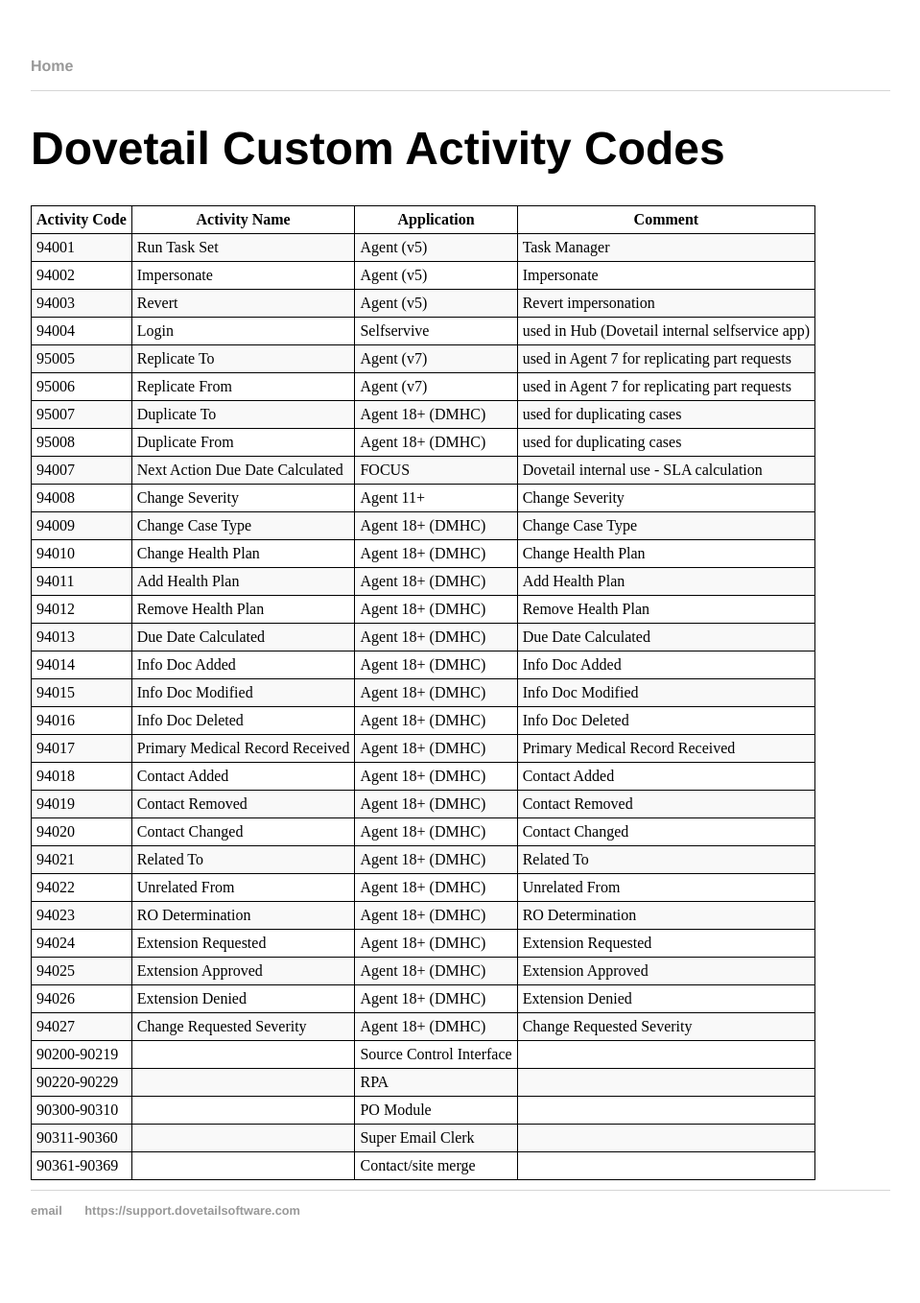
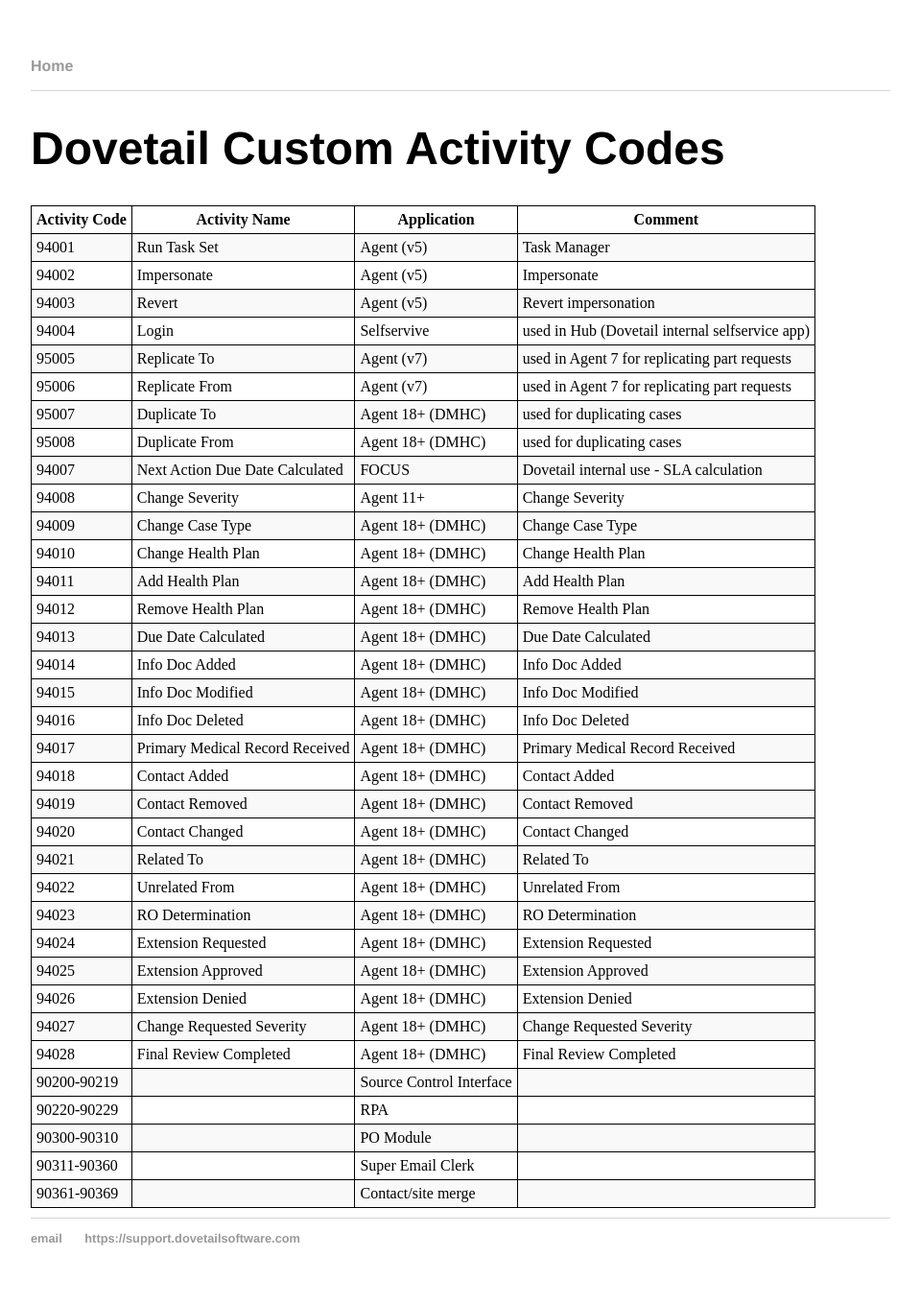
Before and after one commit to DovetailSoftware/dovetail-defined, a Jekyll site: the page built from pages/activity-codes.md, in a window 1280 px wide. Shown: the whole page at 96% size, without its empty margins (160-1119 px from the left). Built offline with Jekyll 4.4.1, drawn with Linux system fonts in a browser that asks for light colours; before the commit the page ends 1329 px from its top, so only the background shows below that.

Commit message:
Final Review Completed

```diff
--- a/pages/activity-codes.md
+++ b/pages/activity-codes.md
@@ -37,6 +37,7 @@
 | 94025 | Extension Approved | Agent 18+ (DMHC)   | Extension Approved |
 | 94026 | Extension Denied | Agent 18+ (DMHC)   | Extension Denied |
 | 94027 | Change Requested Severity | Agent 18+ (DMHC)   | Change Requested Severity |
+| 94028 | Final Review Completed | Agent 18+ (DMHC)   | Final Review Completed |
 | 90200-90219 | |Source Control Interface|
 | 90220-90229 | |RPA|
 | 90300-90310 | |PO Module|
```
